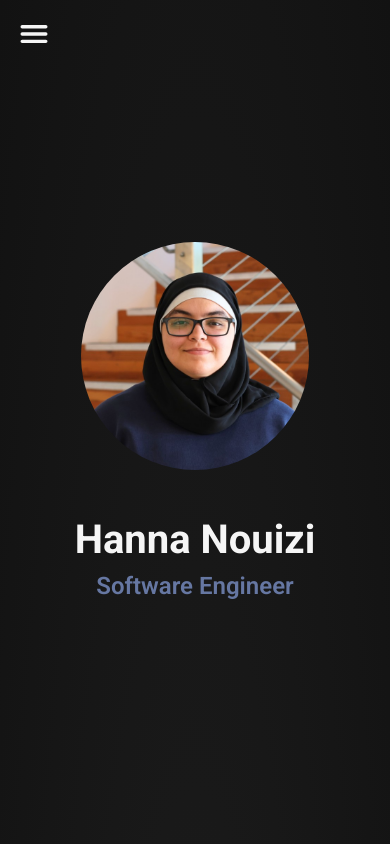
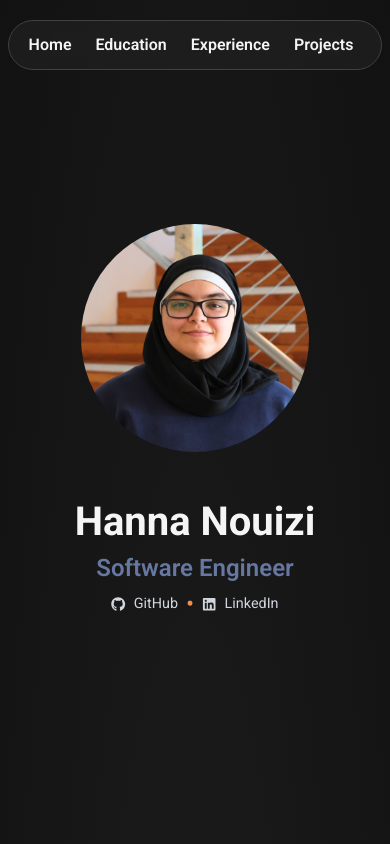
Before and after one commit to hnouizi/hnouizi.github.io, a React (Vite) app: page / in a window 390 px wide. Shown: the top 844 px of the page. Built offline with nearby package versions, Linux system fonts and the light colour scheme.

Commit message:
replaced sidebar with header on mobile

```diff
--- a/src/App.tsx
+++ b/src/App.tsx
@@ -1,21 +1,14 @@
 import "./App.css";
 import Header from "./components/Header";
-import Sidebar from "./components/Sidebar";
 import Home from "./components/Home";
 import Education from "./components/Education";
 import Experience from "./components/Experience";
 import Projects from "./components/Projects";
-import { useMediaQuery } from "react-responsive";
 
 const App = () => {
-	const isSmallScreen = useMediaQuery({query: '(max-width: 639px)'});
-
 	return (
-		<div className="relative flex flex-col sm:items-center bg-radial from-darkgray-95 to-darkgray-100">
-			{isSmallScreen
-				? <Sidebar/>
-				: <Header/>
-			}
+		<div className="relative flex flex-col sm:items-center bg-radial from-darkgray-95 to-darkgray-100 pb-5">
+			<Header/>
 			<div className="max-sm:w-full max-sm:px-6 sm:w-156">
 				<Home/>
 				<Education/>
--- a/src/components/Education.tsx
+++ b/src/components/Education.tsx
@@ -6,7 +6,7 @@ const Education = () => {
     return (
         <div
             id="education"
-            className="pt-20"
+            className="pt-15 sm:pt-20"
         >
             <Heading>
                 Education
--- a/src/components/Experience.tsx
+++ b/src/components/Experience.tsx
@@ -7,7 +7,7 @@ const Experience = () => {
     return (
         <div
             id="experience"
-            className="pt-20"
+            className="pt-15 sm:pt-20"
         >
             <Heading>
                 Experience
--- a/src/components/Header.tsx
+++ b/src/components/Header.tsx
@@ -5,9 +5,9 @@ const Header = () => {
 
     return (
         <header className="absolute w-full flex justify-center mt-5 z-99">
-            <div className="flex items-center fixed pl-2 pr-4 py-2 rounded-full bg-darkgray-95/90 backdrop-blur-sm border-1 border-darkgray-80 font-semibold text-lg">
+            <div className="flex items-center fixed pl-2 pr-4 py-2 rounded-full bg-darkgray-95/90 backdrop-blur-sm border-1 border-darkgray-80 font-semibold sm:text-lg">
                 {/* nav buttons */}
-                <div className="flex gap-1 pr-2">
+                <div className="flex sm:pr-2">
                     {tabs.map((tab) => (
                         <button
                             key={tab}
@@ -23,23 +23,23 @@ const Header = () => {
                         </button>
                     ))}
                 </div>
-                <div className="text-darkgray-80"> | </div>
+                <div className="not-sm:hidden text-darkgray-80"> | </div>
                 {/* gh & in buttons */}
                 <div
-                    className="flex gap-3 pl-4">
+                    className="not-sm:hidden flex gap-3 pl-4">
                     <a
                         className="flex items-center cursor-pointer"
                         href="https://github.com/hnouizi"
                         target="_blank"
                     >
-                        <FaGithub className="text-2xl hover:text-neutral-300 active:text-neutral-400 transition-colors duration-150"/>
+                        <FaGithub className="text-lg sm:text-2xl hover:text-neutral-300 active:text-neutral-400 transition-colors duration-150"/>
                     </a>
                     <a
                         className="flex items-center cursor-pointer"
                         href="https://www.linkedin.com/in/hanna-nouizi/"
                         target="_blank"
                     >
-                        <FaLinkedin className="text-2xl hover:text-neutral-300 active:text-neutral-400 transition-colors duration-150"/>
+                        <FaLinkedin className="text-lg sm:text-2xl hover:text-neutral-300 active:text-neutral-400 transition-colors duration-150"/>
                     </a>
                 </div>
             </div>
--- a/src/components/Home.tsx
+++ b/src/components/Home.tsx
@@ -1,3 +1,5 @@
+import { FaGithub, FaLinkedin } from "react-icons/fa";
+
 const Home = () => {
     return (
         <div
@@ -15,6 +17,26 @@ const Home = () => {
                     <div className="text-2xl font-semibold text-cobaltblue">
                         Software Engineer
                     </div>
+                    <div
+                        className="sm:hidden w-full flex justify-center items-center gap-2 text-gray-300 mt-1 text-[0.9rem]">
+                        <a
+                            className="flex items-center gap-2 cursor-pointer hover:text-gray-400 active:text-gray-500 transition-colors duration-150"
+                            href="https://github.com/hnouizi"
+                            target="_blank"
+                        >
+                            <FaGithub/>
+                            GitHub
+                        </a>
+                        <span className="text-2xl text-lightorange"> &#8226; </span>
+                        <a
+                            className="flex items-center gap-2 cursor-pointer hover:text-gray-400 active:text-gray-500 transition-colors duration-150"
+                            href="https://www.linkedin.com/in/hanna-nouizi/"
+                            target="_blank"
+                        >
+                            <FaLinkedin/>
+                            LinkedIn
+                        </a>
+                    </div>
                 </div>
             </div>
         </div>
--- a/src/components/Projects.tsx
+++ b/src/components/Projects.tsx
@@ -6,7 +6,7 @@ const Projects = () => {
     return (
         <div
             id="projects"
-            className="pt-20"
+            className="pt-15 sm:pt-20"
         >
             <Heading>
                 Projects
--- a/src/components/Sidebar.tsx
+++ /dev/null
@@ -1,54 +0,0 @@
-import { useEffect, useState } from "react";
-import { IoClose, IoMenu } from "react-icons/io5";
-
-const Sidebar = () => {
-    const tabs = ["Home", "Education", "Experience", "Projects"];
-    const [ isExpanded, setIsExpanded ] = useState<boolean>(false);
-
-    useEffect(() => {
-        if (isExpanded) {
-            document.body.classList.add("overflow-y-hidden");
-        }
-        else {
-            document.body.classList.remove("overflow-y-hidden");
-        }
-    }, [isExpanded])
-
-    return (
-        <>
-            {/* sidebar */}
-            <div className={`absolute fixed h-screen w-1/3 min-w-40 flex flex-col gap-5 pl-6 bg-darkgray-100 text-lg font-medium z-1 transition-transform duration-400 ${isExpanded ? "translate-x-0" : "-translate-x-full"}`}>
-                <div className="w-full flex justify-end pt-3 pr-3">
-                    <button
-                        className="text-2xl hover:text-neutral-300 active:text-neutral-400 transition-colors duration-150"
-                        onClick={() => setIsExpanded(false)}
-                    >
-                        <IoClose/>
-                    </button>
-                </div>
-                {tabs.map((tab) => (
-                    <div key={tab}>
-                        <button className="transform-all duration-200 border-b-2 border-darkgray-100 hover:border-lightorange">
-                            {tab}
-                        </button>
-                    </div>
-                ))}
-            </div>
-            {/* bg overlay */}
-            {isExpanded && (
-                <div className="absolute fixed w-screen h-screen bg-neutral-100/3"/>
-            )}
-            {/* open sidebar button */}
-            <div className="absolute">
-                <button
-                    className="ml-4 mt-4 text-4xl"
-                    onClick={() => setIsExpanded(true)}
-                >
-                    <IoMenu/>
-                </button>
-            </div>
-        </>
-    )
-}
-
-export default Sidebar;
```
